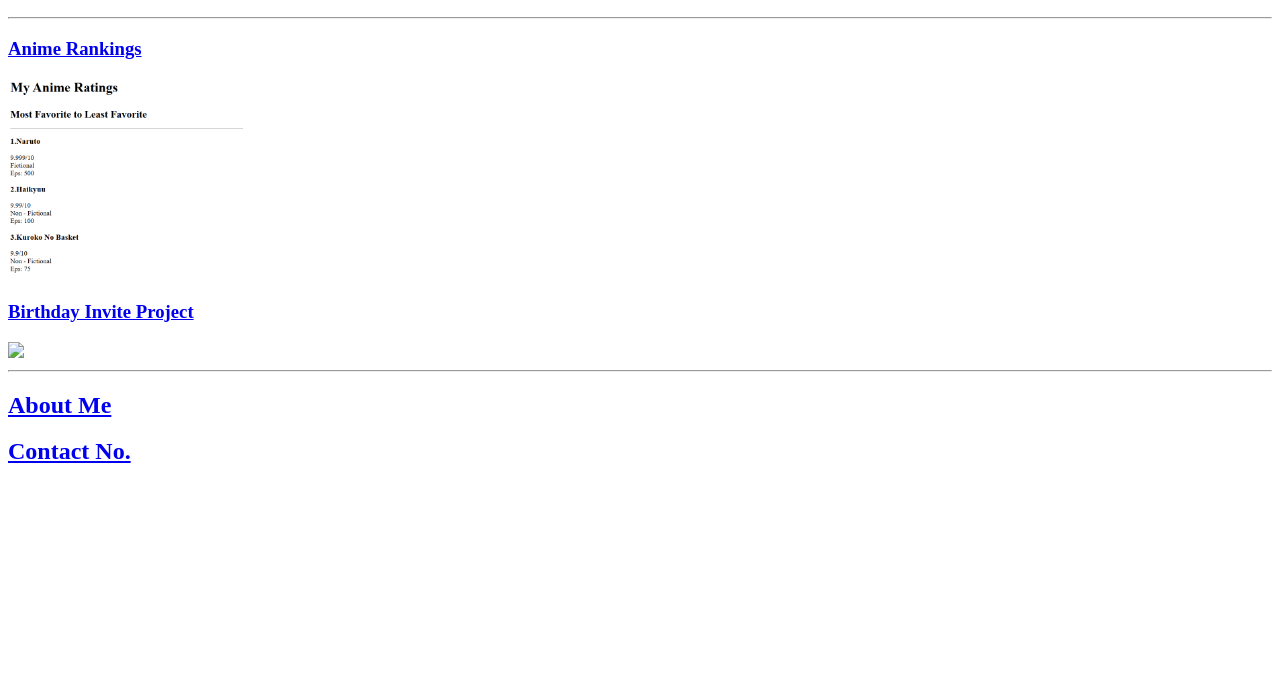
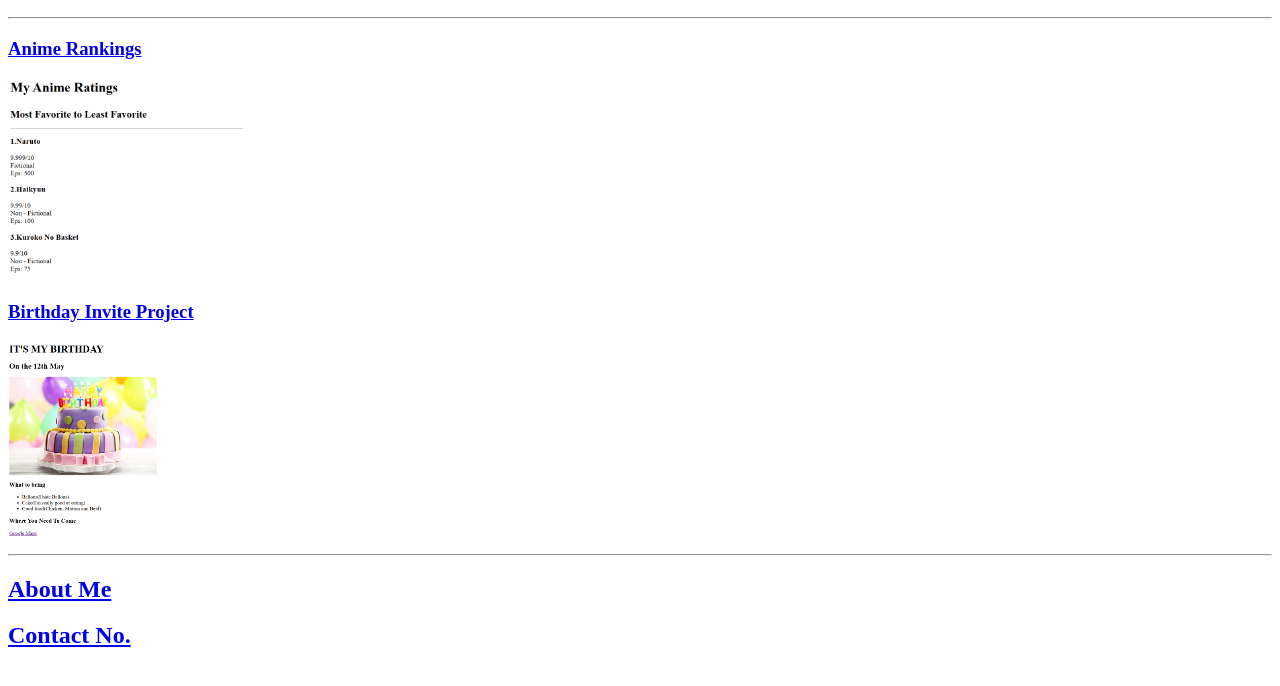
Before and after one commit to steveking15/Website-Portfolio.html, a plain HTML site: page index.html.html in a window 1280 px wide. Shown: the part 110-796 px from the top of the page. Drawn offline with Linux system fonts and the light colour scheme.

Commit message:
Update index.html.html

```diff
--- a/index.html.html
+++ b/index.html.html
@@ -13,7 +13,7 @@
     <h3><a href="./Anime Ratings testing.html">Anime Rankings</a></h3>
     <img src="Screenshot 2025-01-22 181333.png" height="200">
     <h3><a href="./Birthday-Invite-Testing.html">Birthday Invite Project</a></h3>
-    <img src="Screenshot 2025-01-22 181423.png/" height="200">
+    <img src="Screenshot 2025-01-22 181423.png" height="200">
     <hr/>
     <h2><a href="About me.html">About Me</a></h2>
     <h2><a href="Contact Info.html">Contact No.</a></h2>
```
